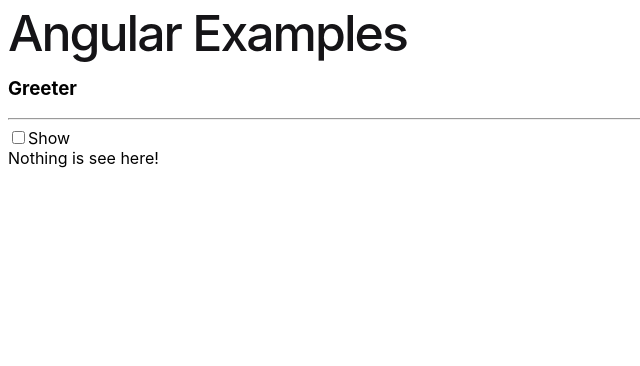
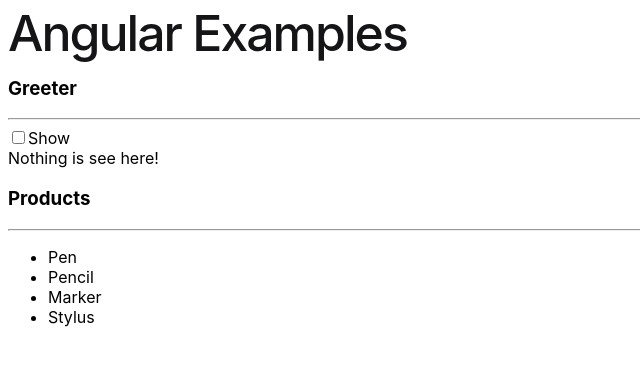
Before and after one commit to tkmagesh/Siemens-Angular-May-2026, an Angular app in the folder first-app/: page / in a window 1280 px wide. Shown: the top 366 px of the page, without its empty margins (0-640 px from the left). Built offline with nearby package versions, Linux system fonts and the light colour scheme.

Commit message:
control flow - @for

```diff
--- a/first-app/src/app/app.html
+++ b/first-app/src/app/app.html
@@ -186,7 +186,7 @@
 
   <h1>Angular Examples</h1>
   <app-greeter></app-greeter>
-
+  <app-products></app-products>
 
 <!-- * * * * * * * * * * * * * * * * * * * * * * * * * * * * * * * * -->
 <!-- * * * * * * * * * * * The content above * * * * * * * * * * * * -->
--- a/first-app/src/app/app.ts
+++ b/first-app/src/app/app.ts
@@ -1,11 +1,13 @@
 import { Component, signal } from '@angular/core';
 import { RouterOutlet } from '@angular/router';
 import { Greeter  } from "./greeter/greeter";
+import { Products } from "./products/products";
 @Component({
   selector: 'app-root',
   imports: [
     RouterOutlet,
-    Greeter
+    Greeter,
+    Products
   ],
   templateUrl: './app.html',
   styleUrl: './app.css'
--- /dev/null
+++ b/first-app/src/app/products/products.html
@@ -0,0 +1,7 @@
+<h3>Products</h3>
+<hr>
+<ul>
+    @for (productName of productNames; track productName){
+        <li>{{productName}}</li>
+    }
+</ul>
--- /dev/null
+++ b/first-app/src/app/products/products.ts
@@ -0,0 +1,11 @@
+import { Component } from '@angular/core';
+
+@Component({
+  selector: 'app-products',
+  imports: [],
+  templateUrl: './products.html',
+  styleUrl: './products.css',
+})
+export class Products {
+  productNames = ['Pen', 'Pencil', 'Marker', 'Stylus']
+}
```
Also changed, not shown: first-app/src/app/products/products.css (added), 1 other file (tests, documents, lock files or other folders).
